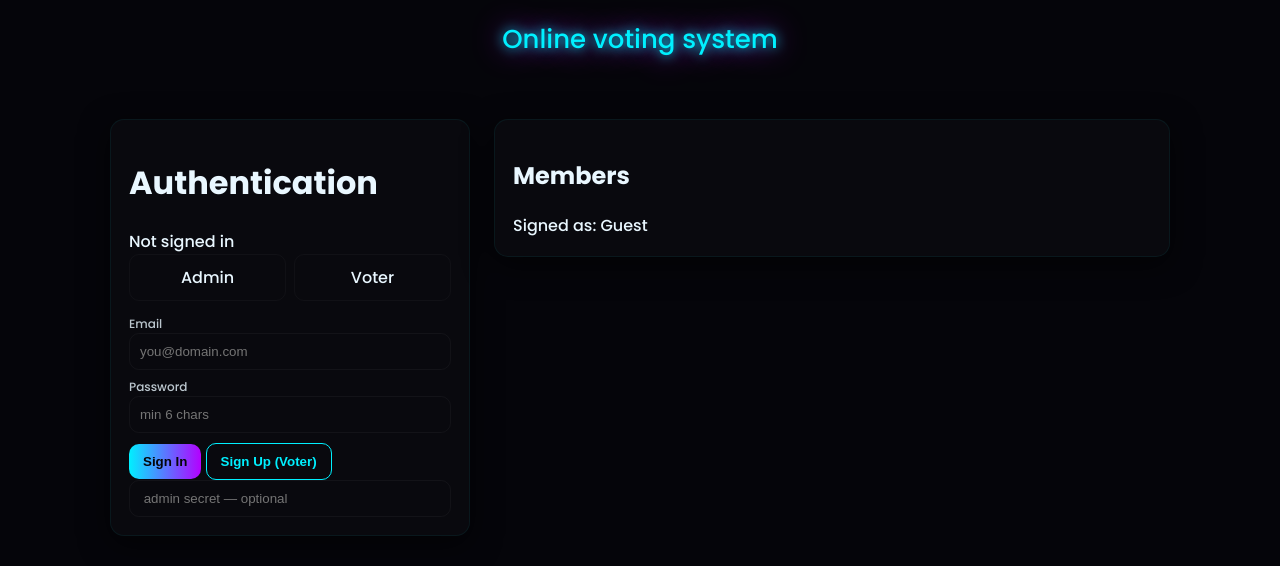
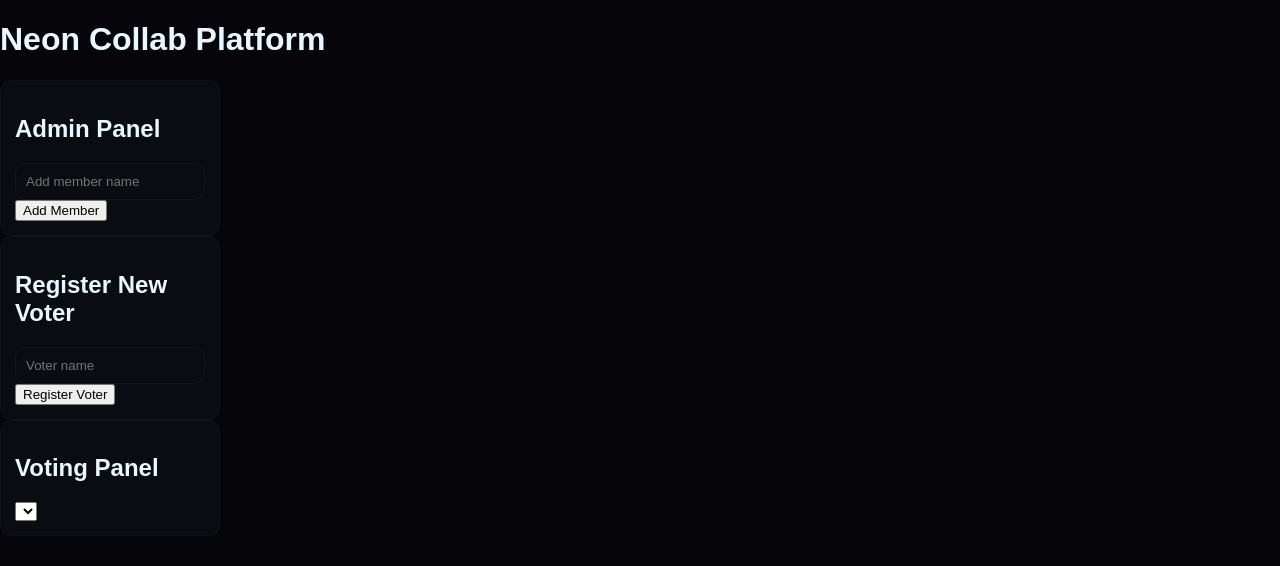
Before and after one commit to SaquibSamar/online-voting-system, a plain HTML site: page index.html in a window 1280 px wide. Drawn offline with Linux system fonts and the light colour scheme.

Commit message:
Update index.html

```diff
--- a/index.html
+++ b/index.html
@@ -1,81 +1,45 @@
-<!doctype html>
+<!DOCTYPE html>
 <html lang="en">
 <head>
-  <meta charset="utf-8" />
-  <meta name="viewport" content="width=device-width,initial-scale=1" />
-  <title>Voting panel</title>
-  <link href="https://fonts.googleapis.com/css2?family=Poppins:wght@300;500;700&display=swap" rel="stylesheet">
-  <link rel="stylesheet" href="style.css">
+<meta charset="UTF-8">
+<meta name="viewport" content="width=device-width, initial-scale=1.0">
+<title>Neon Collab Platform</title>
+<link rel="stylesheet" href="style.css">
+<script src="https://www.gstatic.com/firebasejs/10.7.1/firebase-app-compat.js"></script>
+<script src="https://www.gstatic.com/firebasejs/10.7.1/firebase-firestore-compat.js"></script>
 </head>
 <body>
-  <div class="bg-lines"></div>
-  <header>Online voting system</header>
+<div class="container">
+<h1 class="title">Neon Collab Platform</h1>
 
-  <div class="wrap">
-    <div class="grid">
 
-      <!-- Left Panel -->
-      <div class="panel">
-        <div class="header-row">
-          <div>
-            <strong id="panelTitle"><h1>Authentication</h1></strong>
-            <div class="small">Not signed in</div>
-          </div>
-          <div>
-            <button id="signOutBtn" class="btn ghost" style="display:none" onclick="signOutUser()">Sign Out</button>
-          </div>
-        </div>
+<!-- Admin Section -->
+<div id="admin-section" class="card">
+<h2>Admin Panel</h2>
+<input type="text" id="memberName" placeholder="Add member name">
+<button id="addMemberBtn">Add Member</button>
+<div id="membersList"></div>
+</div>
 
-        <div class="toggle">
-          <div id="segAdmin" class="seg" onclick="setMode('admin')">Admin</div>
-          <div id="segVoter" class="seg" onclick="setMode('voter')">Voter</div>
-        </div>
 
-        <!-- Auth Section -->
-        <div id="authBox">
-          <label>Email</label>
-          <input id="email" type="email" placeholder="you@domain.com" />
+<!-- Voter Registration -->
+<div id="register-voter-section" class="card">
+<h2>Register New Voter</h2>
+<input type="text" id="voterName" placeholder="Voter name">
+<button id="registerVoterBtn">Register Voter</button>
+<div id="votersList"></div>
+</div>
 
-          <label>Password</label>
-          <input id="password" type="password" placeholder="min 6 chars" />
 
-          <div class="auth-buttons">
-            <button class="btn" onclick="signIn()">Sign In</button>
-            <button class="btn ghost" onclick="signUp()">Sign Up (Voter)</button>
-          </div>
+<!-- Voting Section -->
+<div id="voter-section" class="card">
+<h2>Voting Panel</h2>
+<select id="voterSelect"></select>
+<div id="votingOptions"></div>
+</div>
+</div>
 
-          <input id="adminSecret" type="text" placeholder=" admin secret — optional" />
-        </div>
 
-        <!-- Admin Section -->
-        <div id="adminControls" style="display:none">
-          <h3>Admin — Add Member</h3>
-          <label>Member Name</label>
-          <input id="memberName" type="text" placeholder="e.g. Alice" />
-          <label>Member Description</label>
-          <input id="memberDesc" type="text" placeholder="short bio" />
-          <button class="btn" onclick="addMember()">Add Member</button>
-        </div>
-      </div>
-
-      <!-- Right Panel -->
-      <div class="stage">
-        <div class="panel">
-          <div class="header-row">
-            <h2>Members</h2>
-            <div class="small">Signed as: <span id="signedAs">Guest</span></div>
-          </div>
-          <div id="membersWrap" class="membersList"></div>
-        </div>
-      </div>
-
-    </div>
-  </div>
-
-  <!-- Firebase SDKs -->
-  <script src="https://www.gstatic.com/firebasejs/10.7.1/firebase-app-compat.js"></script>
-<script src="https://www.gstatic.com/firebasejs/10.7.1/firebase-firestore-compat.js"></script>
-
-  <script src="app.js"></script>
+<script src="app.js"></script>
 </body>
 </html>
```
